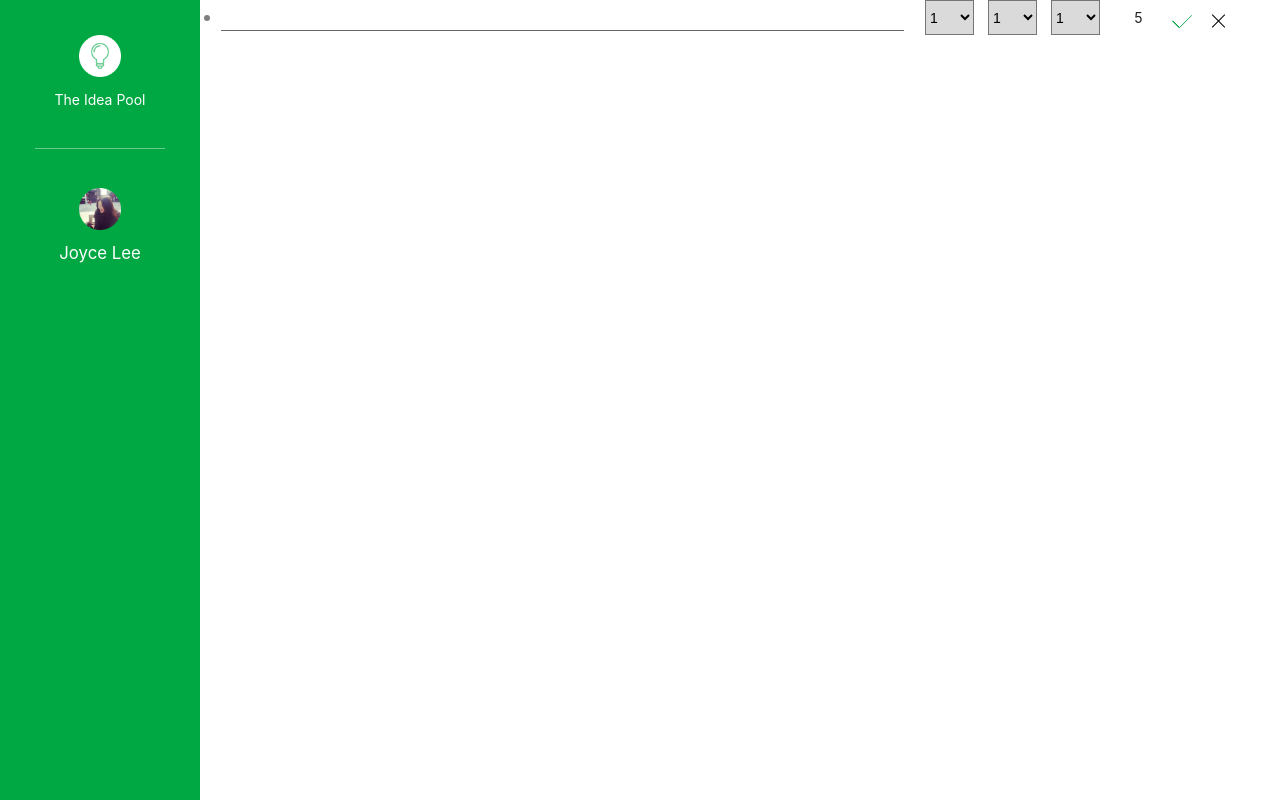
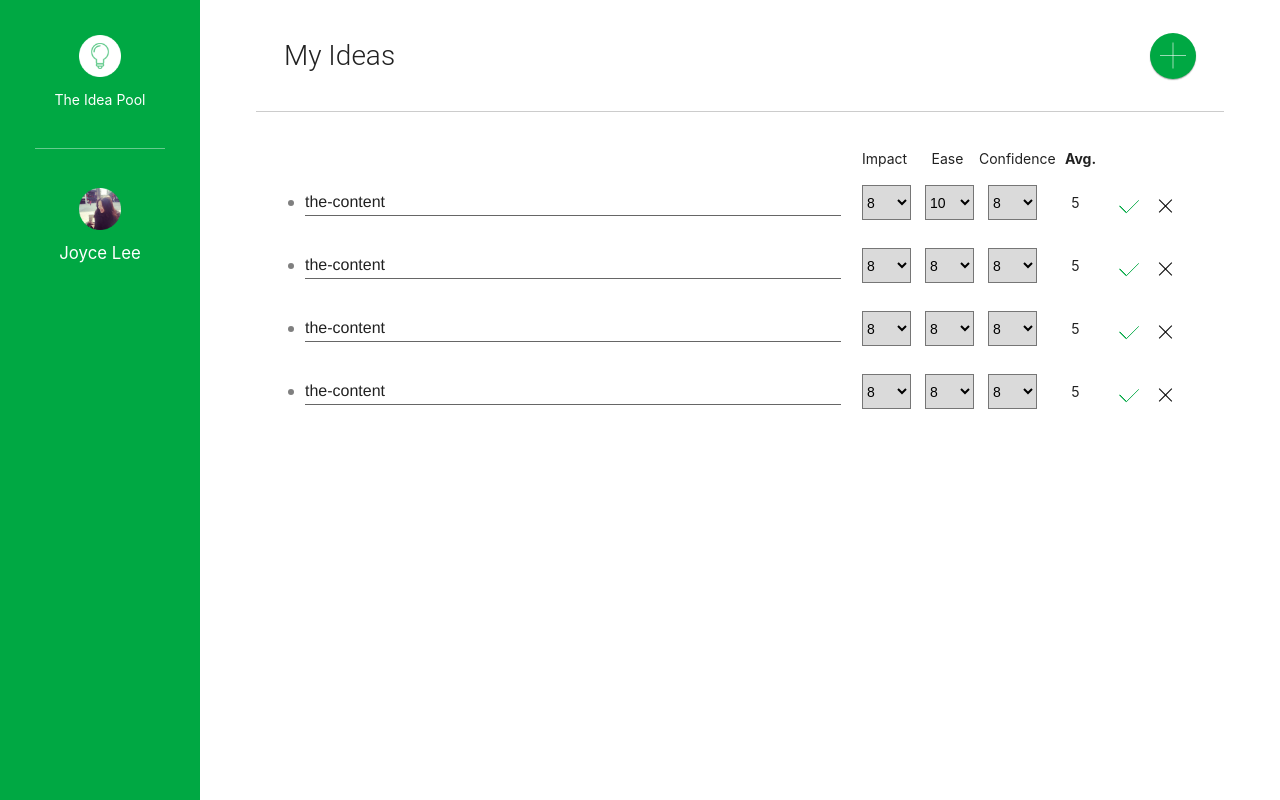
Before and after one commit to codrex/Ideal-pool, a React app: page / in a window 1280 px wide. Built offline with nearby package versions, Linux system fonts and the light colour scheme.

Commit message:
feat: create ideas component

```diff
--- a/src/App.js
+++ b/src/App.js
@@ -1,7 +1,7 @@
 // @flow
 import React, { PureComponent } from 'react';
 import SideNav from './components/SideNav';
-import IdeaItem from './components/IdeaItem';
+import Ideas from './components/Ideas';
 import userPic from './assets/images/User_ProfilePic.png';
 
 import './app.scss';
@@ -19,7 +19,7 @@ class App extends PureComponent<{}> {
       <div className="app">
         <SideNav {...props} />
         <div className="app__body">
-          <IdeaItem editMode />
+          <Ideas />
         </div>
       </div>
     );
--- a/src/components/Button/button.scss
+++ b/src/components/Button/button.scss
@@ -3,4 +3,39 @@
   color: #fff;
   background-color: $primary-color !important;
   padding: 0 35px;
+  &--fab {
+    padding: 0;
+    display: flex;
+    justify-content: center;
+    align-items: center;
+    margin: 0;
+    height: 46px;
+    min-width: 46px;
+    width: 46px;
+  }
+  &__plus-icon {
+    color: rgba(#fff, 0.6);
+    position: relative;
+    height: 35px;
+    width: 35px;
+    display: flex;
+    justify-content: center;
+    align-items: center;
+
+    &::before {
+      content: '';
+      position: absolute;
+      width: 26px;
+      height: 1px;
+      background-color: currentColor;
+    }
+    &::after {
+      content: '';
+      position: absolute;
+      width: 26px;
+      height: 1px;
+      background-color: currentColor;
+      transform: rotate(90deg);
+    }
+  }
 }
--- a/src/components/Button/index.js
+++ b/src/components/Button/index.js
@@ -1,5 +1,5 @@
 // @flow
-import React from 'react';
+import React, { PureComponent } from 'react';
 import './button.scss';
 
 type ButtonType = 'button' | 'submit' | 'reset';
@@ -8,8 +8,32 @@ type Props = {
   handleClick?: Function,
   className?: string,
   type?: ButtonType,
+  fab?: boolean,
 };
-function Button(props: Props) {
+class Button extends PureComponent<Props> {
+  static defaultProps = {
+    text: '',
+    handleClick: () => {},
+    className: '',
+    type: 'button',
+    fab: false,
+  };
+
+  static Fab(props: Object) {
+    const { handleClick, className = '', ...rest } = props;
+    return (
+      <button
+        className={`mdl-button mdl-js-button mdl-button--fab btn btn--fab ${className}`}
+        onClick={handleClick}
+        type="button"
+        {...rest}
+      >
+        <div className="btn__plus-icon" />
+      </button>
+    );
+  }
+
+  static Normal(props: Props) {
     const {
       text, handleClick, className = '', type, ...rest
     } = props;
@@ -25,11 +49,10 @@ function Button(props: Props) {
     );
   }
 
-Button.defaultProps = {
-  text: '',
-  handleClick: () => {},
-  className: '',
-  type: 'button',
-};
+  render() {
+    const { fab, ...rest } = this.props;
+    return fab ? <Button.Fab {...rest} /> : <Button.Normal {...rest} />;
+  }
+}
 
 export default Button;
--- a/src/components/IdeaItem/idea-item.scss
+++ b/src/components/IdeaItem/idea-item.scss
@@ -1,7 +1,7 @@
 @import '../../style/var.scss';
 $margin-right: 1.5rem;
 .idea-item {
-  padding: 0 1.5rem;
+  padding-left: 1.5rem;
   display: flex;
   justify-content: center;
   position: relative;
@@ -53,12 +53,20 @@ $margin-right: 1.5rem;
   }
 
   &__icon {
+    visibility: hidden;
+    opacity: 0;
+    transition: opacity ease-in 0.4s, visibility ease-in 0.4s;
     & img {
       width: 100%;
       height: 100%;
       object-fit: contain;
       object-position: center;
     }
+  }
+
+  &:hover &__icon {
+    visibility: visible;
+    opacity: 1;
   }
 
   &__confirm,
@@ -77,6 +85,7 @@ $margin-right: 1.5rem;
     transform: rotate(45deg);
     height: 90%;
     width: 50%;
+    left: 50%;
   }
   &__cancel {
     &::after,
@@ -87,6 +96,7 @@ $margin-right: 1.5rem;
       position: absolute;
       background-color: black;
       bottom: -2px;
+      left: 50%;
     }
     &::after {
       transform: rotate(45deg);
@@ -95,4 +105,26 @@ $margin-right: 1.5rem;
       transform: rotate(-45deg);
     }
   }
+
+  &__header {
+    display: flex;
+    justify-content: flex-end;
+    margin: 1rem 0;
+  }
+
+  &__header-items {
+    display: flex;
+    max-width: 18.5rem;
+    width: 18.5rem;
+    margin-right: 6rem;
+    justify-content: space-around;
+    & p {
+      min-width: 4.5rem;
+      text-align: center;
+      text-transform: capitalize;
+      &:last-child {
+        font-weight: bold;
+      }
+    }
+  }
 }
--- a/src/components/IdeaItem/index.js
+++ b/src/components/IdeaItem/index.js
@@ -3,76 +3,169 @@ import React, { PureComponent } from 'react';
 import TextInput from '../TextInput';
 import pen from '../../assets/images/pen@2x.png';
 import bin from '../../assets/images/bin@2x.png';
+import { scoreRange } from '../../constant';
 import './idea-item.scss';
 
 type Props = {
+  editMode?: boolean,
+  idea?: Object,
+  className?: string,
+  saveIdea?: Function,
+  header?: boolean,
+};
+
+type State = {
   editMode: boolean,
+  idea: Object,
+  hasChanges: boolean,
 };
-const scoreRange: number[] = [1, 2, 3, 4, 5, 6, 7, 8, 9, 10];
-class IdeaIItem extends PureComponent<Props> {
-  static Select() {
+class IdeaItem extends PureComponent<Props, State> {
+  static defaultProps = {
+    className: '',
+    header: false,
+    editMode: false,
+    idea: {},
+    saveIdea: () => {},
+  };
+
+  static Select(props: Object) {
+    const { handleChange, name, value } = props;
     return (
-      <select className="idea-item__select">
-        {scoreRange.map(value => (
-          <option key={value} value={value}>
-            {value}
-          </option>
+      <select
+        className="idea-item__select"
+        onChange={handleChange}
+        name={name}
+        defaultValue={value}
+      >
+        {scoreRange.map(score => (
+          <option key={score}>{score}</option>
         ))}
       </select>
     );
   }
 
   static Icon(props: Object) {
-    const { src, alt } = props;
+    const { src, alt, handleClick } = props;
     return (
-      <div className="idea-item__icon">
+      <div className="idea-item__icon" onClick={handleClick} role="presentation">
         <img src={src} alt={alt} />
       </div>
     );
   }
 
-  static EditMode() {
+  static Confirm({ handleClick }: { handleClick: Function }) {
+    return <div className="idea-item__confirm" role="presentation" onClick={handleClick} />;
+  }
+
+  static Cancel({ handleClick }: { handleClick: Function }) {
+    return <div className="idea-item__cancel" role="presentation" onClick={handleClick} />;
+  }
+
+  static Header() {
     return (
-      <div className="idea-item__edit-mode">
-        <TextInput name="idea" className="idea-item__input " />
-        <IdeaIItem.Select />
-        <IdeaIItem.Select />
-        <IdeaIItem.Select />
-        <p className="idea-item__score">5</p>
-        <IdeaIItem.Confirm />
-        <IdeaIItem.Cancel />
+      <div className="idea-item__header">
+        <div className="idea-item__header-items">
+          <p>impact</p>
+          <p>ease</p>
+          <p>confidence</p>
+          <p>Avg.</p>
+        </div>
       </div>
     );
   }
 
-  static ViewMode() {
+  state = {
+    editMode: this.props.editMode || false,
+    idea: this.props.idea || {},
+    hasChanges: false,
+  };
+
+  handleIdeaChange = (name: string, value: string | number) => {
+    this.setState(({ idea }) => ({ idea: { ...idea, [name]: value }, hasChanges: true }));
+  };
+
+  handleIdeaScoreChange = (event: SyntheticInputEvent<>) => {
+    const { name, value } = event.target;
+    this.handleIdeaChange(name, Number(value));
+  };
+
+  toggleEditMode = () => {
+    const { editMode } = this.state;
+    this.setState({ editMode: !editMode, hasChanges: false });
+  };
+
+  handleCancelClick = () => {
+    this.toggleEditMode();
+    this.setState({ idea: this.props.idea });
+  };
+
+  handleConfirmClick = () => {
+    const { idea, hasChanges } = this.state;
+    const { saveIdea } = this.props;
+    if (idea.content.trim() === '') return;
+    this.toggleEditMode();
+    if (hasChanges && saveIdea) {
+      saveIdea(idea);
+    }
+  };
+
+  renderEditMode() {
+    const {
+      impact, ease, confidence, content,
+    } = this.state.idea;
     return (
       <div className="idea-item__edit-mode">
-        <p className="idea-item__idea">idea className</p>
+        <TextInput
+          name="content"
+          className="idea-item__input "
+          handleChange={this.handleIdeaChange}
+          value={content}
+        />
+        <IdeaItem.Select handleChange={this.handleIdeaScoreChange} name="impact" value={impact} />
+        <IdeaItem.Select handleChange={this.handleIdeaScoreChange} name="ease" value={ease} />
+        <IdeaItem.Select
+          handleChange={this.handleIdeaScoreChange}
+          name="confidence"
+          value={confidence}
+        />
         <p className="idea-item__score">5</p>
-        <p className="idea-item__score">5</p>
-        <p className="idea-item__score">5</p>
-        <p className="idea-item__score">5</p>
-        <IdeaIItem.Icon src={bin} alt="delete icon" />
-        <IdeaIItem.Icon src={pen} alt="edit icon" />
+        <IdeaItem.Confirm handleClick={this.handleConfirmClick} />
+        <IdeaItem.Cancel handleClick={this.handleCancelClick} />
       </div>
     );
   }
 
-  static Confirm() {
-    return <div className="idea-item__confirm" role="presentation" />;
-  }
-
-  static Cancel() {
-    return <div className="idea-item__cancel" role="presentation" />;
+  renderViewMode() {
+    const {
+      impact, ease, confidence, content,
+    } = this.state.idea;
+    return (
+      <div className="idea-item__edit-mode">
+        <p className="idea-item__idea">{content}</p>
+        <p className="idea-item__score">{impact}</p>
+        <p className="idea-item__score">{ease}</p>
+        <p className="idea-item__score">{confidence}</p>
+        <p className="idea-item__score">5</p>
+        <IdeaItem.Icon src={bin} alt="delete icon" />
+        <IdeaItem.Icon src={pen} alt="edit icon" handleClick={this.toggleEditMode} />
+      </div>
+    );
   }
 
   render() {
-    const { editMode } = this.props;
+    const { className = '', header } = this.props;
+    const { editMode } = this.state;
+
+    if (header) {
+      return <IdeaItem.Header />;
+    }
+
     return (
-      <div className="idea-item">{editMode ? <IdeaIItem.EditMode /> : <IdeaIItem.ViewMode />}</div>
+      <div className={`idea-item ${className}`}>
+        {editMode ? this.renderEditMode() : this.renderViewMode()}
+      </div>
     );
   }
 }
 
-export default IdeaIItem;
+export default IdeaItem;
--- /dev/null
+++ b/src/components/Ideas/ideas.scss
@@ -0,0 +1,29 @@
+.ideas {
+  height: 100%;
+  width: 100%;
+  display: flex;
+  flex-direction: column;
+  padding: 0 4rem;
+  &__header {
+    display: flex;
+    width: 100%;
+    align-items: center;
+    justify-content: space-between;
+    padding: 0 2rem;
+    height: 8rem;
+    border-bottom: 1px solid rgba(0, 0, 0, 0.2);
+  }
+  &__header-text {
+    font-size: 2rem;
+    text-transform: capitalize;
+    font-weight: 300;
+    margin: 0;
+  }
+  &__list {
+    padding: 0 2rem;
+    margin-top: 1.5rem;
+  }
+  &__list-item {
+    margin-bottom: 2rem;
+  }
+}
--- /dev/null
+++ b/src/components/Ideas/index.js
@@ -0,0 +1,79 @@
+// @flow
+import React, { PureComponent } from 'react';
+import Button from '../Button';
+import IdeaItem from '../IdeaItem';
+import { ideas } from '../../constant/mock';
+import { defaultIdea } from '../../constant';
+import './ideas.scss';
+
+type State = {
+  hasUnsavedIdea: boolean,
+  unsavedIdea: Object,
+};
+class Ideas extends PureComponent<{}, State> {
+  static Header(props: Object) {
+    const { handleAddButtonClick } = props;
+    return (
+      <div className="ideas__header">
+        <h2 className="ideas__header-text">my ideas</h2>
+        <Button fab handleClick={handleAddButtonClick} />
+      </div>
+    );
+  }
+
+  static List(props: Object) {
+    return (
+      <div className="ideas__list">
+        <IdeaItem className="ideas__list-item" header />
+        {props.ideas.map(idea => (
+          <IdeaItem
+            className="ideas__list-item"
+            idea={idea}
+            key={idea.id}
+            editMode
+            saveIdea={props.saveIdea}
+          />
+        ))}
+      </div>
+    );
+  }
+
+  state = {
+    hasUnsavedIdea: false,
+    unsavedIdea: {},
+  };
+
+  addIdeaButtonClicked = () => {
+    const { hasUnsavedIdea } = this.state;
+    if (hasUnsavedIdea) return;
+    this.setState({
+      unsavedIdea: {
+        ...defaultIdea,
+        editMode: true,
+      },
+      hasUnsavedIdea: true,
+    });
+  };
+
+  saveIdea = (idea: Object) => {
+    console.log(idea);
+    this.setState({ hasUnsavedIdea: false, unsavedIdea: {} });
+  };
+
+  render() {
+    const { unsavedIdea, hasUnsavedIdea } = this.state;
+    let ideasToRender = ideas;
+    if (hasUnsavedIdea) {
+      ideasToRender = [unsavedIdea].concat(ideasToRender);
+    }
+    console.log(ideasToRender);
+    return (
+      <div className="ideas">
+        <Ideas.Header handleAddButtonClick={this.addIdeaButtonClicked} />
+        <Ideas.List ideas={ideasToRender} saveIdea={this.saveIdea} />
+      </div>
+    );
+  }
+}
+
+export default Ideas;
--- a/src/components/TextInput/index.js
+++ b/src/components/TextInput/index.js
@@ -46,6 +46,7 @@ class TextInput extends PureComponent<Props, State> {
         <input
           className="mdl-textfield__input"
           id={name}
+          name={name}
           type={type}
           value={value}
           onChange={this.handleChange}
--- /dev/null
+++ b/src/constant/index.js
@@ -0,0 +1,10 @@
+// @flow
+export const scoreRange: number[] = [1, 2, 3, 4, 5, 6, 7, 8, 9, 10];
+export const defaultIdea = {
+  content: '',
+  id: '',
+  impact: 10,
+  ease: 10,
+  confidence: 10,
+  averageScore: 10.0,
+};
--- /dev/null
+++ b/src/constant/mock.js
@@ -0,0 +1,38 @@
+export const ideas = [
+  {
+    id: 'ir9tctewu1',
+    content: 'the-content',
+    impact: 8,
+    ease: 10,
+    confidence: 8,
+    average_score: 8.0,
+    created_at: 1524210786,
+  },
+  {
+    id: 'ir9tctewu2',
+    content: 'the-content',
+    impact: 8,
+    ease: 8,
+    confidence: 8,
+    average_score: 8.0,
+    created_at: 1524210786,
+  },
+  {
+    id: 'ir9tctewu3',
+    content: 'the-content',
+    impact: 8,
+    ease: 8,
+    confidence: 8,
+    average_score: 8.0,
+    created_at: 1524210786,
+  },
+  {
+    id: 'ir9tctewu4',
+    content: 'the-content',
+    impact: 8,
+    ease: 8,
+    confidence: 8,
+    average_score: 8.0,
+    created_at: 1524210786,
+  },
+];
```
Lines whose indentation alone changed are shown as unchanged.
